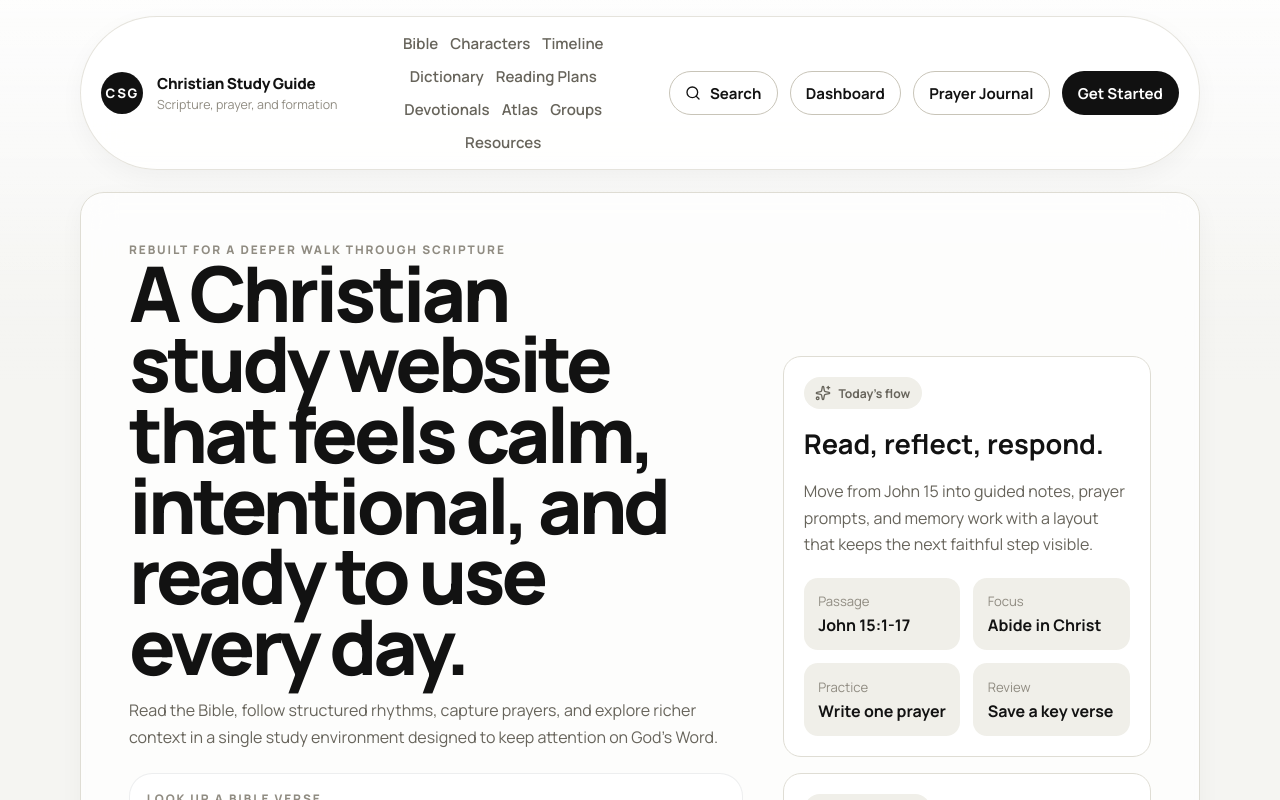
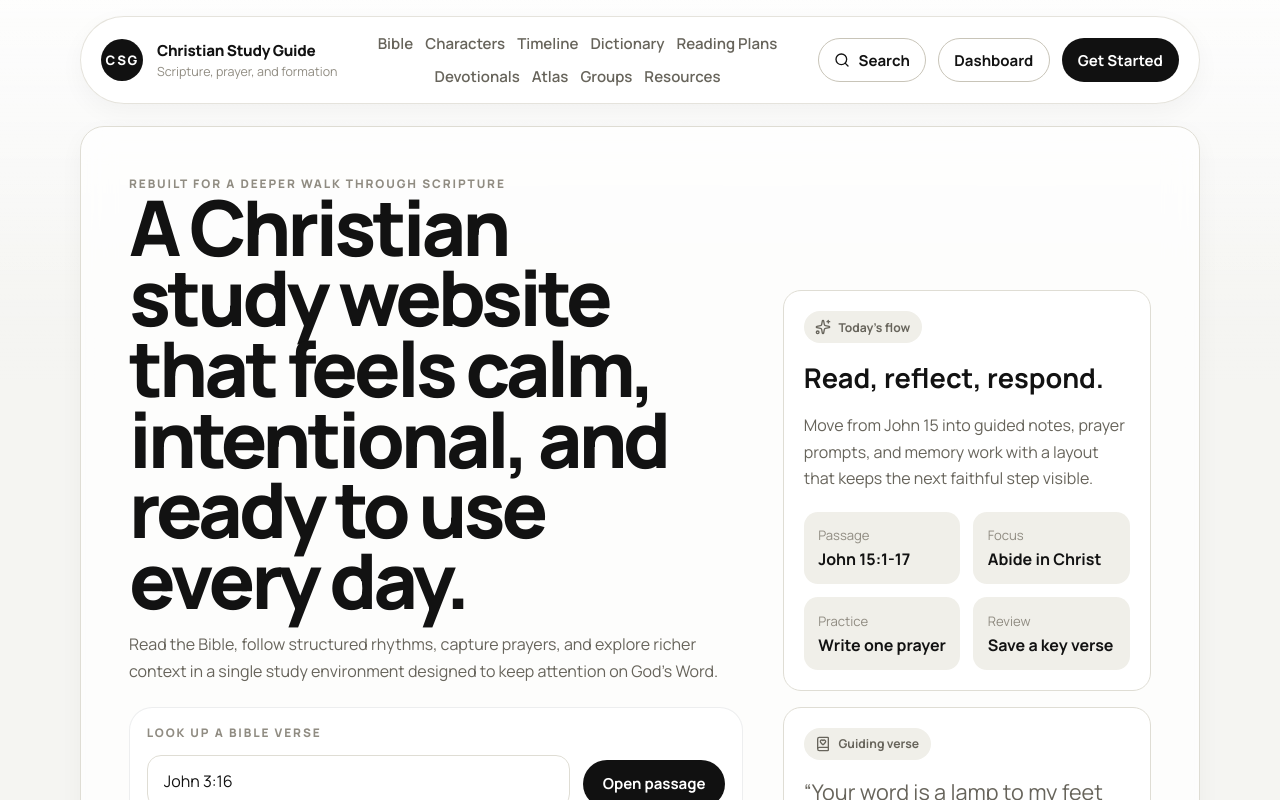
Before and after one commit to nathanielgcowan/christian-study-guide-mark-2, a Next.js app: page / in a window 1280 px wide. Shown: the top 800 px of the page. Built offline with nearby package versions, Linux system fonts and the light colour scheme; no server answers.

Commit message:
removed the prayer journal link form the nav bar.

```diff
--- a/components/Header.tsx
+++ b/components/Header.tsx
@@ -130,15 +130,6 @@ export default function Header() {
             >
               Dashboard
             </Link>
-            <Link
-              href="/prayer-journal"
-              onClick={() => setMenuOpen(false)}
-              className={`button-secondary button-small${
-                pathname === "/prayer-journal" ? " is-active" : ""
-              }`}
-            >
-              Prayer Journal
-            </Link>
             {signedIn ? (
               <button
                 type="button"
```
